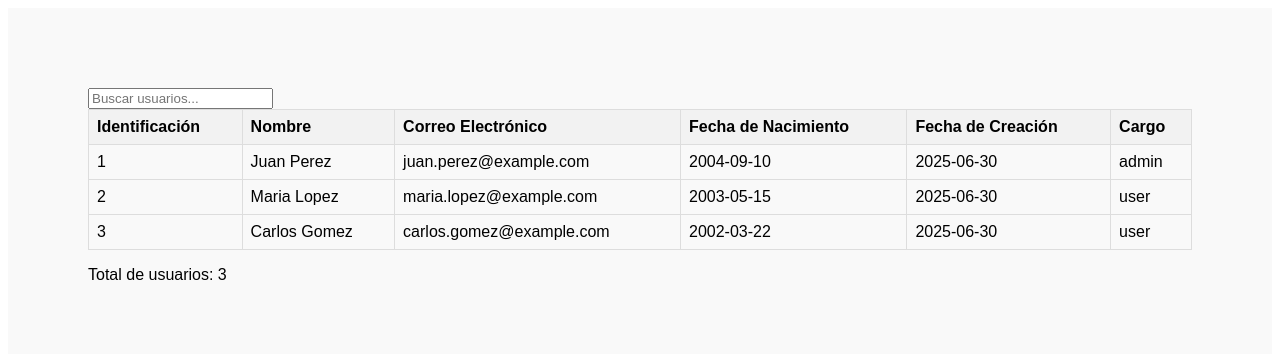
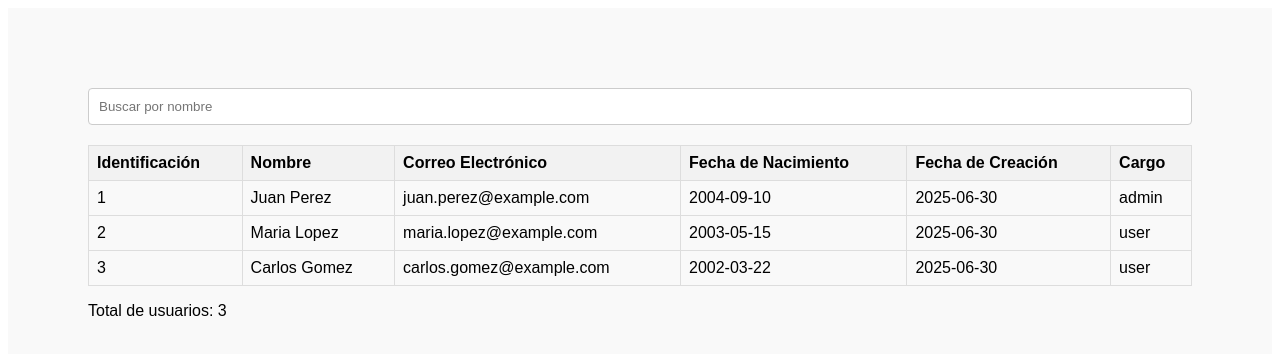
Before and after one commit to YurleisZg/Prueba_Tecnica_STD, a Vue app: page / in a window 1280 px wide. Shown: the top 354 px of the page. Built offline with nearby package versions, Linux system fonts and the light colour scheme.

Commit message:
✨ feat: Refactor search input layout in TableComponent for improved styling

```diff
--- a/src/components/TableComponent.vue
+++ b/src/components/TableComponent.vue
@@ -1,6 +1,8 @@
 <template>
     <div class="scoped">
-        <input  v-model="search" placeholder="Buscar usuarios..." />
+       <div class="search-bar">
+           <input id="search" v-model="search" placeholder="Buscar por nombre" />
+       </div>
         <table>
         <thead>
             <tr>
@@ -95,4 +97,14 @@ tr:nth-child(even) {
 tr:hover {
     background-color: #f1f1f1;
 }
+.search-bar {
+    margin-bottom: 20px;
+}
+.search-bar input {
+    width: 100%;
+    padding: 10px;
+    border: 1px solid #ccc;
+    border-radius: 4px;
+    box-sizing: border-box;
+}
 </style>
```
